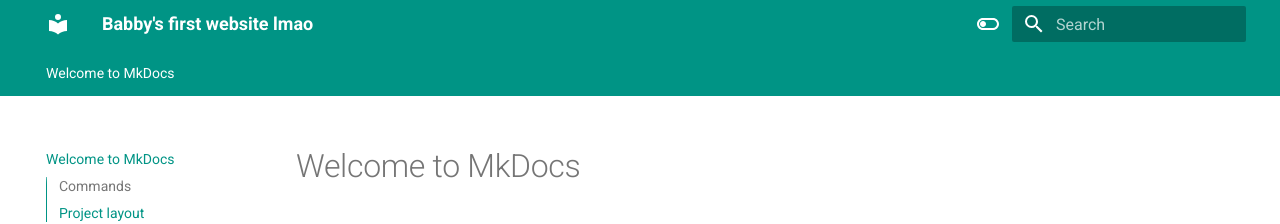
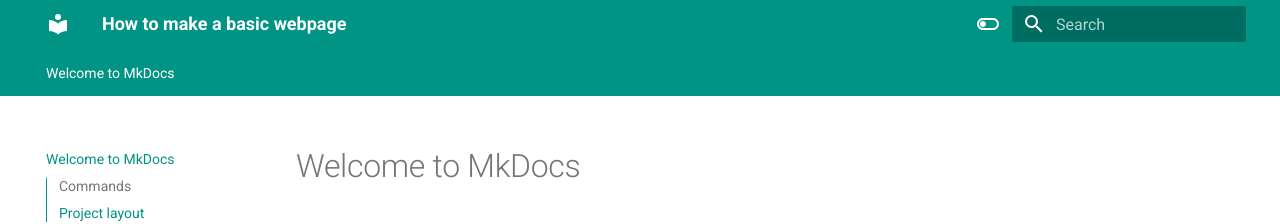
Before and after one commit to jasper-th-wang/Basic_Webpage_Guide, an MkDocs documentation site: the page built from docs/index.md, in a window 1280 px wide. Shown: the top 224 px of the page. Built offline with MkDocs 1.6.1 and Material for MkDocs 9.7.7, drawn with Linux system fonts in a browser that asks for light colours.

Commit message:
Change site name

```diff
--- a/mkdocs.yml
+++ b/mkdocs.yml
@@ -1,4 +1,4 @@
-site_name: Babby's first website lmao
+site_name: How to make a basic webpage
 theme:
   name: material
   features:
```
